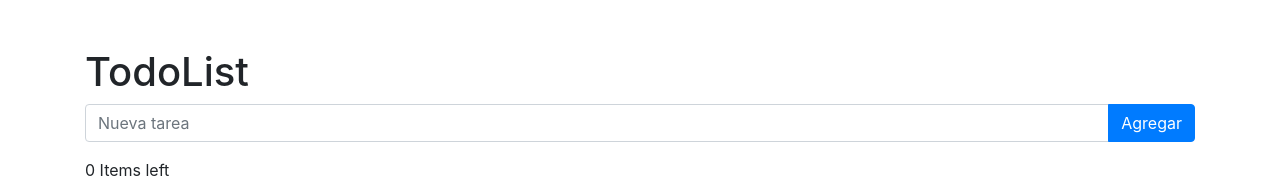
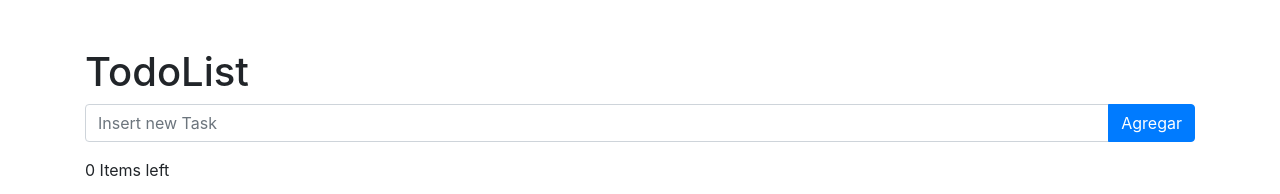
Before and after one commit to hectorlabra/todolist-react-4geeks, a React app: page / in a window 1280 px wide. Shown: the top 194 px of the page. Built offline with nearby package versions, Linux system fonts and the light colour scheme.

Commit message:
placeholder modified

```diff
--- a/src/js/component/app.jsx
+++ b/src/js/component/app.jsx
@@ -70,7 +70,7 @@ class App extends Component {
             <input
               type="text"
               className="form-control"
-              placeholder="Nueva tarea"
+              placeholder="Insert new Task"
               value={newTaskText}
               onChange={this.handleInputChange}
             />
```
